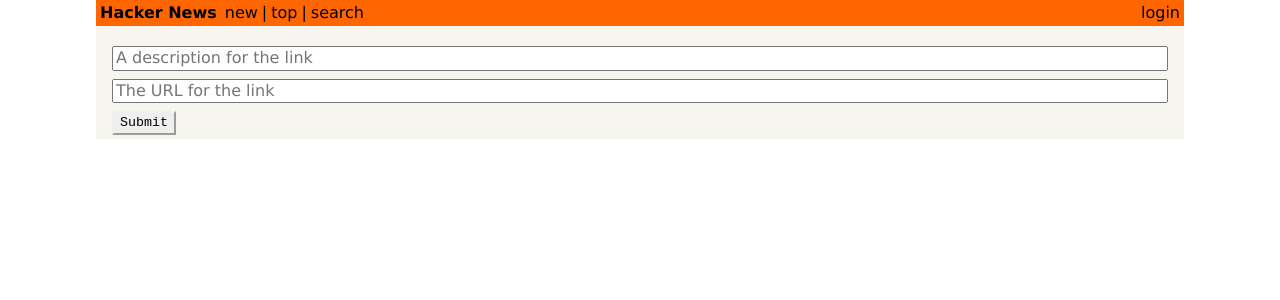
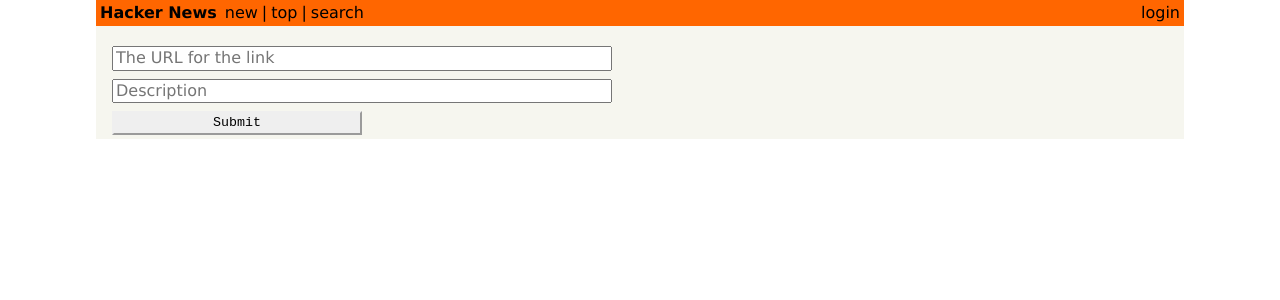
Before and after one commit to SPDUK/HackerNews-Clone, a React (Create React App) app in the folder frontend/: page /create in a window 1280 px wide. Shown: the top 300 px of the page. Built offline with nearby package versions, Linux system fonts and the light colour scheme; what apollo-link-ws would draw is missing.

Commit message:
refactor: show error messages and validations for CreateLink

```diff
--- a/frontend/src/components/CreateLink.js
+++ b/frontend/src/components/CreateLink.js
@@ -20,6 +20,7 @@ class CreateLink extends Component {
   state = {
     description: '',
     url: '',
+    errors: '',
   };
 
   handleChange = e => {
@@ -29,29 +30,41 @@ class CreateLink extends Component {
     });
   };
 
+  showErrors = (...args) => <div className="red">{args}</div>;
+
+  onSubmit = fn => {
+    const { description, url } = this.state;
+    if (description.length < 5) {
+      return this.setState({
+        errors: 'Description too short!, must be 5 characters minimum',
+      });
+    }
+    if (url.length < 5) {
+      return this.setState({
+        errors: 'URL too short!, must be 5 characters minimum',
+      });
+    }
+    this.setState({ errors: '' });
+
+    let tempURL = url.slice();
+    if (!url.startsWith('http://') || !url.startsWith('https://')) {
+      tempURL = `https://${tempURL}`;
+    }
+
+    this.setState(
+      {
+        url: tempURL,
+        description,
+      },
+      () => fn()
+    );
+  };
+
   render() {
-    const { description, url } = this.state;
+    const { description, url, errors } = this.state;
     const { history } = this.props;
     return (
       <div className="ph3 pv1 background-gray">
-        <div className="flex flex-column mt3">
-          <input
-            name="description"
-            className="mb2"
-            value={description}
-            onChange={this.handleChange}
-            type="text"
-            placeholder="A description for the link"
-          />
-          <input
-            name="url"
-            className="mb2"
-            value={url}
-            onChange={this.handleChange}
-            type="text"
-            placeholder="The URL for the link"
-          />
-        </div>
         <Mutation
           mutation={POST_LINK}
           variables={{ description, url }}
@@ -72,10 +85,37 @@ class CreateLink extends Component {
             });
           }}
         >
-          {postLink => (
-            <button className="pointer div button" onClick={postLink}>
-              Submit
-            </button>
+          {(postLink, { error, loading }) => (
+            <form onSubmit={() => this.onSubmit(postLink)} className="form flex flex-column mt3">
+              {this.showErrors(error, errors)}
+              <input
+                name="url"
+                className="mb2"
+                value={url}
+                onChange={this.handleChange}
+                type="text"
+                placeholder="The URL for the link"
+                minLength="5"
+                required
+              />
+              <input
+                name="description"
+                className="mb2"
+                value={description}
+                onChange={this.handleChange}
+                type="text"
+                placeholder="Description"
+                required
+                minLength="5"
+              />
+              <button
+                disabled={loading}
+                className="pointer div button"
+                onClick={() => this.onSubmit(postLink)}
+              >
+                Submit
+              </button>
+            </form>
           )}
         </Mutation>
       </div>
```
